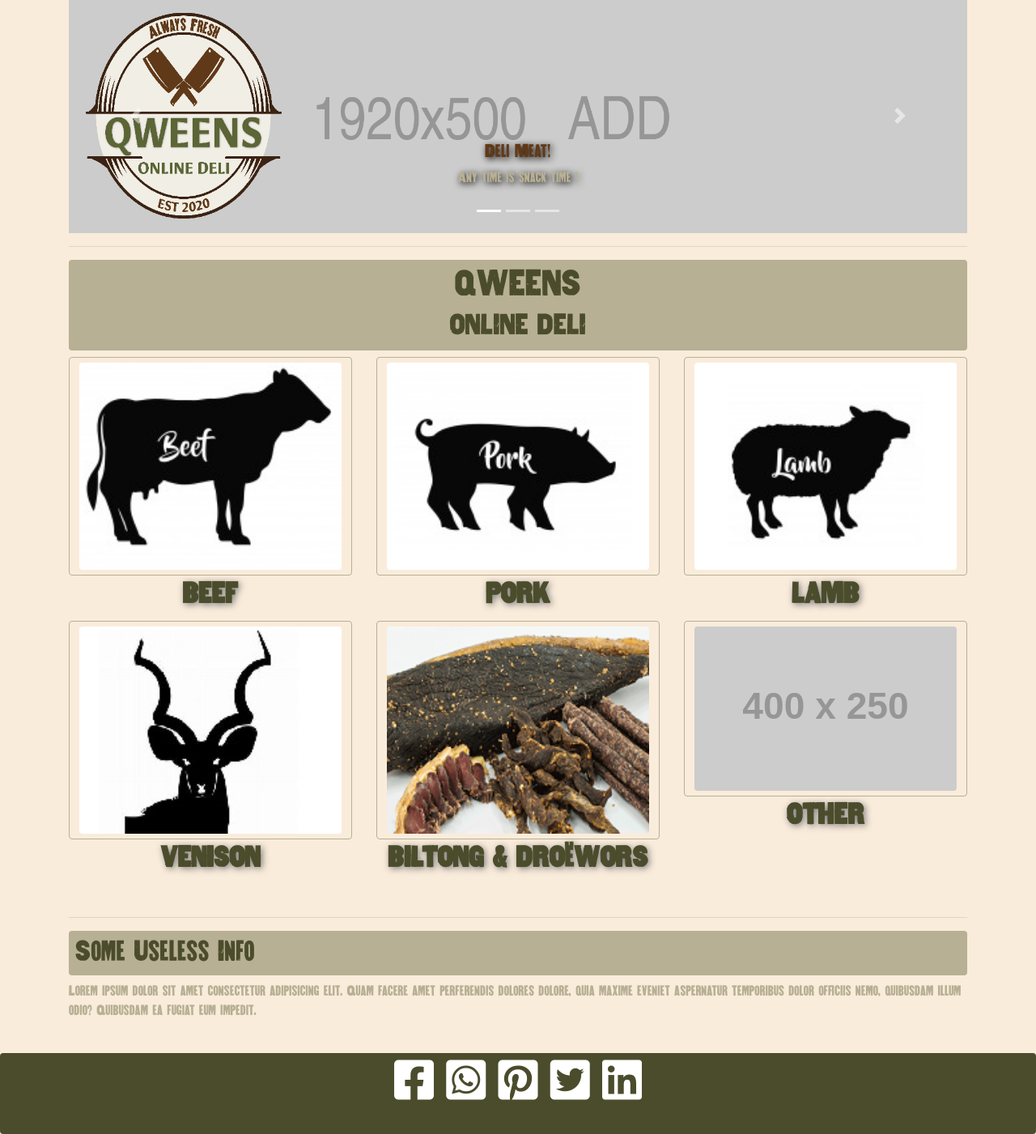
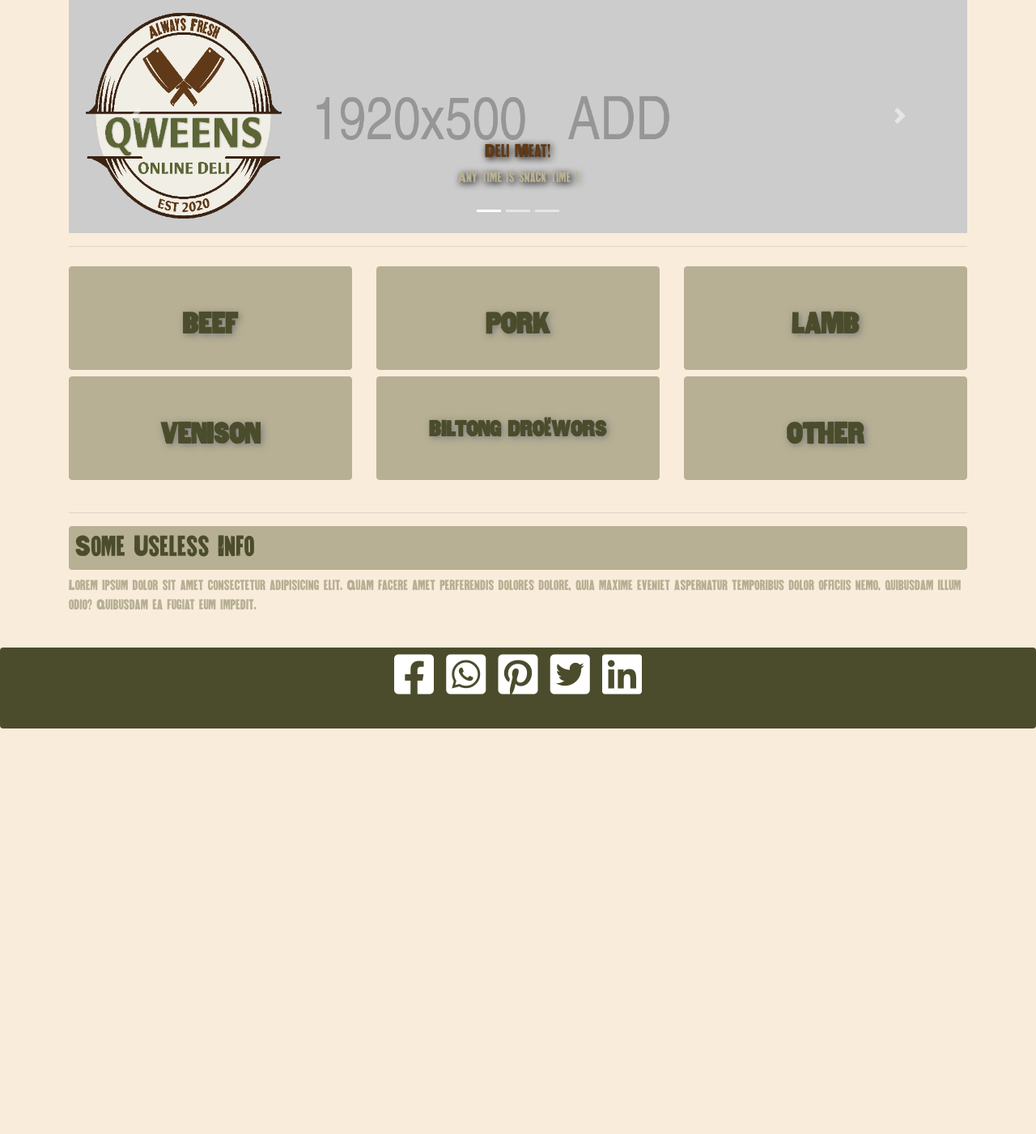
Before and after one commit to HermanRas/MeatMe, a PHP site: page / in a window 1280 px wide. Shown: the part 79-1480 px from the top of the page at 81% size. After the commit the page ends 979 px from the top, so only its background shows below. Run offline with PHP 8.4, Linux system fonts and the light colour scheme; grey boxes labelled with a size stand in for pictures from a placeholder-image service; some libraries are stand-ins or nearby versions.

Commit message:
client menu changes complete

```diff
--- a/_index.php
+++ b/_index.php
@@ -41,52 +41,27 @@
         </div>
     </div>
     <hr>
-    <h1 class="bg-secondary-dark rounded p-2 text-center">QWEENS <br><small>ONLINE DELI</small></h1>
-    <div class="row">
-        <div class="col-6 col-md-4 text-center">
-            <a href="beef.php" class="btn btn-outline-secondary">
-                <img src="img/menu/BEEF.png" width="400" height="250" id="beef" class="img-fluid rounded main-ico-text">
-            </a>
-            <label class="main-ico-text" for="beef">BEEF</label>
+    <!-- <h1 class="bg-secondary-dark rounded p-2 text-center">QWEENS <br><small>ONLINE DELI</small></h1> -->
+    <div class="row align-items-center h-100">
+        <div class="col-6 col-md-4 text-center mt-2">
+            <a href="beef.php" class="btn btn-secondary main-ico-text">BEEF</a>
         </div>
-        <div class="col-6 col-md-4 text-center">
-            <a href="pork.php" class="btn btn-outline-secondary">
-                <img src="img/menu/PORK.png" width="400" height="250" id="pork" class="img-fluid rounded main-ico">
-            </a>
-            <label class="main-ico-text" for="pork">PORK</label>
+        <div class="col-6 col-md-4 text-center mt-2">
+            <a href="pork.php" class="btn btn-secondary main-ico-text">PORK</a>
         </div>
-        <div class="col-6 col-md-4 text-center">
-            <a href="lamb.php" class="btn btn-outline-secondary">
-                <img src="img/menu/LAMB.png" width="400" height="250" id="lamb" class="img-fluid rounded main-ico">
-            </a>
-            <label class="main-ico-text" for="lamb">LAMB</label>
+        <div class="col-6 col-md-4 text-center mt-2">
+            <a href="LAMB.php" class="btn btn-secondary main-ico-text">LAMB</a>
         </div>
-        <!-- <div class="col-6 col-md-4 text-center">
-            <a href="poultry.php" class="btn btn-outline-secondary">
-                <img src="https://via.placeholder.com/400x250.png?text=400x250 + POULTRY"
-                    class="img-fluid rounded main-ico">
-            </a>
-            <label class="main-ico-text" for="poultry">POULTRY</label>
-        </div> -->
-        <div class="col-6 col-md-4 text-center">
-            <a href="venison.php" class="btn btn-outline-secondary">
-                <img src="img/menu/venison.jpg" width="400" height="250" id="venison"
-                    class="img-fluid rounded main-ico">
-            </a>
-            <label class="main-ico-text" for="venison">VENISON</label>
+        <div class="col-6 col-md-4 text-center mt-2">
+            <a href="VENISON.php" class="btn btn-secondary main-ico-text">VENISON</a>
         </div>
-        <div class="col-6 col-md-4 text-center">
-            <a href="biltong.php" class="btn btn-outline-secondary">
-                <img src="img/menu/biltong.png" width="400" height="250" id="other" class="img-fluid rounded main-ico">
-            </a>
-            <label class="main-ico-text" for="other">BILTONG & DROëWORS</label>
+        <div class="col-6 col-md-4 text-center mt-2">
+            <a href="biltong.php" style="font-size: 1.5rem; padding-top: 2em;"
+                class="btn btn-secondary main-ico-text">BILTONG
+                DROëWORS</a>
         </div>
-        <div class="col-6 col-md-4 text-center">
-            <a href="other.php" class="btn btn-outline-secondary">
-                <img src="https://via.placeholder.com/400x250.png?text=400x250 + OTHER" id="other"
-                    class="img-fluid rounded main-ico">
-            </a>
-            <label class="main-ico-text" for="other">OTHER</label>
+        <div class="col-6 col-md-4 text-center mt-2">
+            <a href="other.php" class="btn btn-secondary main-ico-text">OTHER</a>
         </div>
     </div>
 
--- a/_other.php
+++ b/_other.php
@@ -18,7 +18,7 @@
         <hr>
         <?php
         // Load Items
-        $jsonfile = file_get_contents("data/OTHER.json");
+        $jsonfile = file_get_contents("data/other.json");
         $json_data = json_decode($jsonfile, true);
 
         //Display Items
--- a/_pork.php
+++ b/_pork.php
@@ -13,7 +13,7 @@
                 <i class="fas fa-shopping-cart cart-icon"></i><span class="badge-pill badge-danger cart-notify"
                     id="cartCount"></span>
             </a>
-            <a class="btn  btn-primary" href="LAMB.php">LAMB &gt;</a>
+            <a class="btn  btn-primary" href="lamb.php">LAMB &gt;</a>
         </div>
         <hr>
         <?php
--- a/_venison.php
+++ b/_venison.php
@@ -8,7 +8,7 @@
         </div>
         <div class="text-center">
             <hr>
-            <a class="btn  btn-primary" href="LAMB.php">&lt; LAMB</a>
+            <a class="btn  btn-primary" href="lamb.php">&lt; LAMB</a>
             <a class="btn  btn-primary" href="cart.php">
                 <i class="fas fa-shopping-cart cart-icon"></i><span class="badge-pill badge-danger cart-notify"
                     id="cartCount"></span>
--- a/css/app.css
+++ b/css/app.css
@@ -40,17 +40,14 @@
     background-color: rgb(250, 236, 219);
 }
 
-.main-ico{
-    position: relative;
-}
-
 .main-ico-text{
-    position: relative;
     color: var(--dark);
+    width: 100%;
+    min-height: 8rem;
     font-size: 2rem;
     font-weight: bold;
-    top: 0px;
     text-shadow: 2px 2px 8px rgb(124, 124, 124);
+    padding-top: 1.5em;
 }
 
 .buy-item{
--- a/data/beef.json
+++ b/data/beef.json
@@ -32,7 +32,7 @@
         },
         {
             "name": "SIRLOIN STEAK",
-            "IMG": "img/beef/serloin.jpg",
+            "IMG": "img/beef/SERLOIN.jpg",
             "Price p/kg": 500,
             "Portion Size": [
                 {
```
